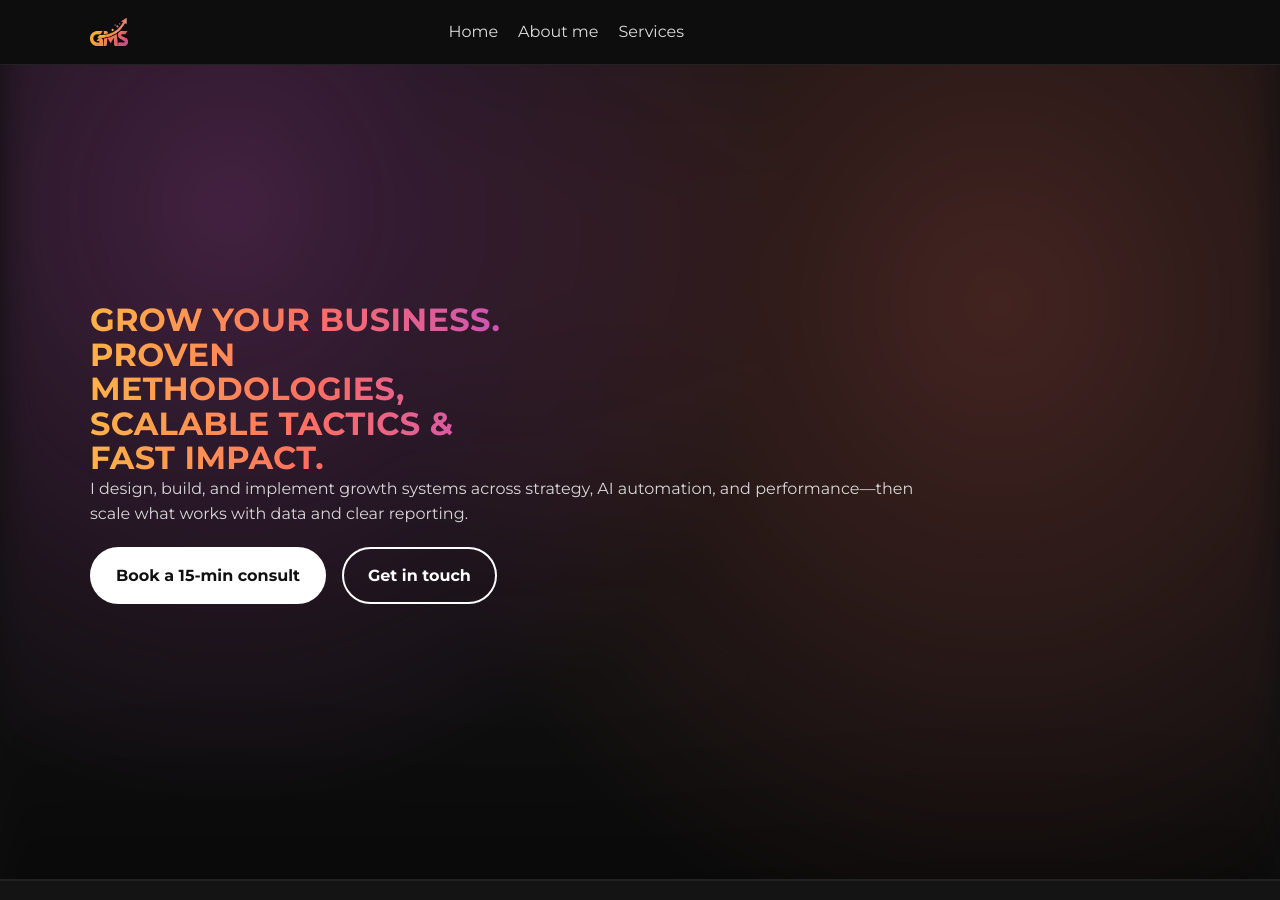
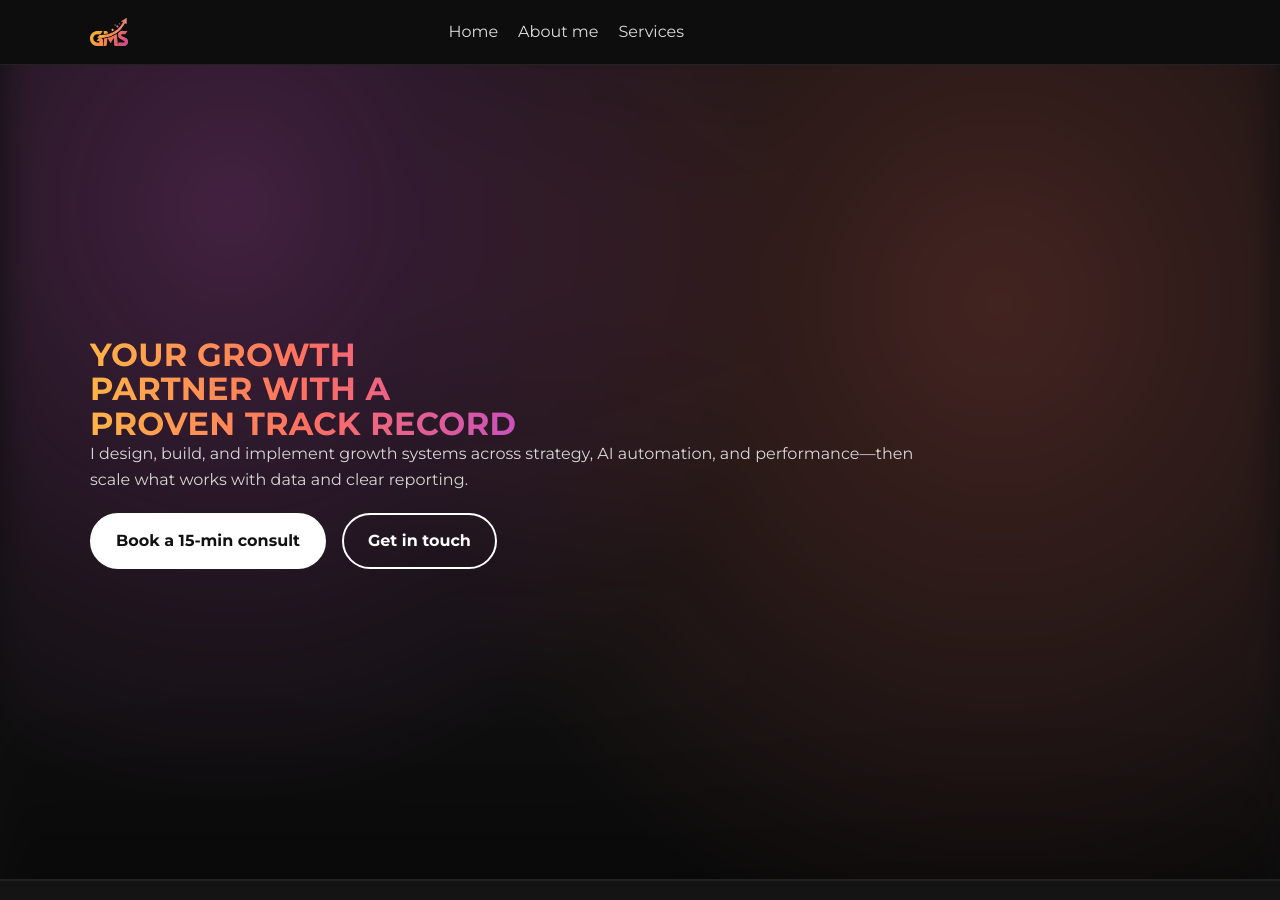
Before and after one commit to rliedmeiergrowth-create/freelanceproject, a Jekyll site: the page index.html, which Jekyll copies as it is, in a window 1280 px wide and 900 px high. Built offline with Jekyll 4.4.1, drawn with Linux system fonts in a browser that asks for light colours.

Commit message:
Update index.html

```diff
--- a/index.html
+++ b/index.html
@@ -56,7 +56,7 @@
   <!-- HERO -->
   <header class="hero">
     <div class="container hero-inner">
-      <h1>Grow your business.<br> Proven methodologies,<br> scalable tactics & fast impact.</h1>
+      <h1>Your growth partner with a proven track record</h1>
 
       <p class="lead-paragraph hero-lead">
         I design, build, and implement growth systems across strategy, AI automation, and performance—then scale what works with data and clear reporting.
```
